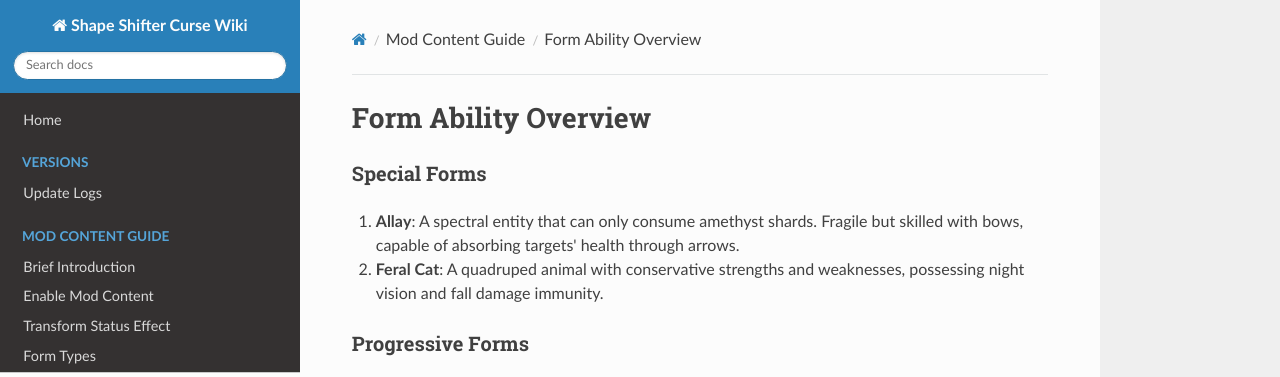
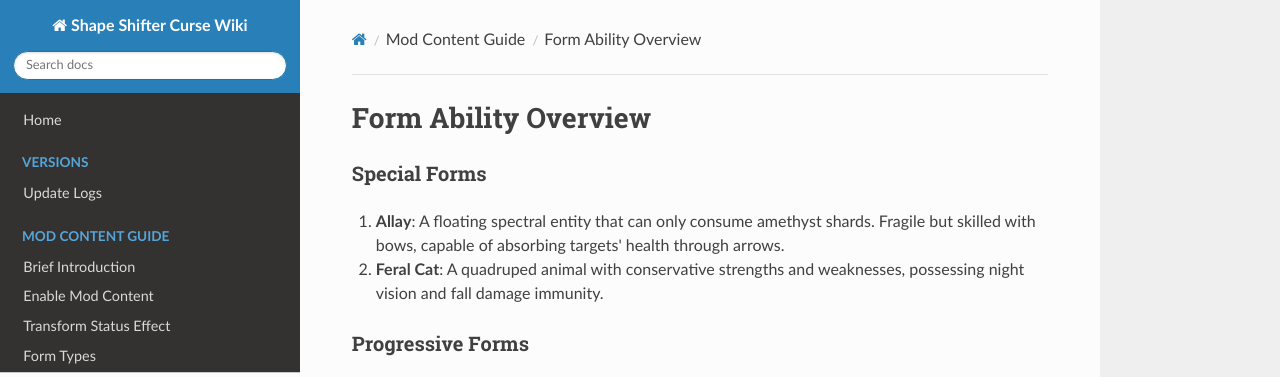
Before and after one commit to onixary/ssc_wiki_en, an MkDocs documentation site: the page built from docs/mod_content/form_ability_overview.md, in a window 1280 px wide. Shown: the top 377 px of the page. Built offline with MkDocs 1.6.1, drawn with Linux system fonts in a browser that asks for light colours; nearby versions of some CDN libraries.

Commit message:
Update form_ability_overview.md
small fix

```diff
--- a/docs/mod_content/form_ability_overview.md
+++ b/docs/mod_content/form_ability_overview.md
@@ -2,7 +2,7 @@
 
 ### Special Forms
 
-1. **Allay**: A spectral entity that can only consume amethyst shards. Fragile but skilled with bows, capable of absorbing targets' health through arrows.
+1. **Allay**: A floating spectral entity that can only consume amethyst shards. Fragile but skilled with bows, capable of absorbing targets' health through arrows.
 
 2. **Feral Cat**: A quadruped animal with conservative strengths and weaknesses, possessing night vision and fall damage immunity.
 
```
